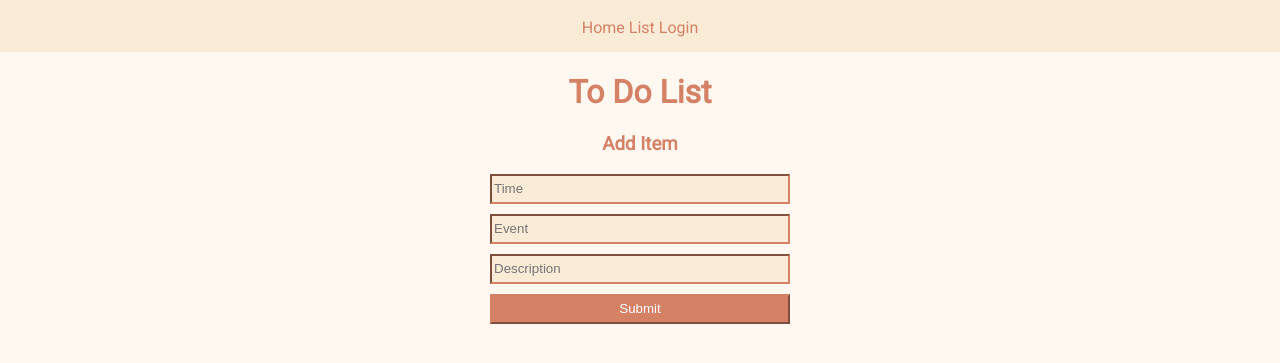
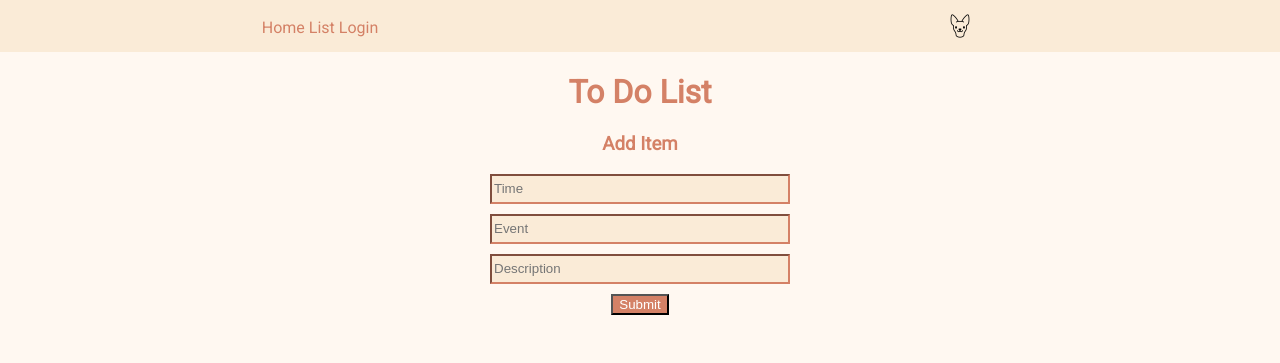
Before and after one commit to matialvf/matialvf, a Flask app: page / in a window 1280 px wide. Shown: the top 363 px of the page. Run offline with Flask 2, Linux system fonts and the light colour scheme.

Commit message:
login.html now works. Added logo

```diff
--- a/application/static/css/style.css
+++ b/application/static/css/style.css
@@ -12,7 +12,7 @@ body{
 
 }*/
 .active{
-  color: #D48166;
+color: #D48166;
 }
 a{
   text-decoration: none;
@@ -33,11 +33,19 @@ th, td {
 nav {
   height: 50px;
   padding-top: 2px;
+/*  background-color: #D48166;*/
   background-color: #faebd7;
+  display: grid;
+  grid-template-columns: 1fr auto 1fr;
+  grid-column: 2;
 }
 
 .row {
   margin-bottom: 10px;
+  height: 30px;
+  width: 300px;
+  background-color: #faebd7;
+  border-color: #D48166;
 }
 
 header nav div ul{
@@ -56,12 +64,12 @@ ul a{
 
 }
 
-input{
+/*input{
     height: 30px;
     width: 300px;
     background-color: #faebd7;
     border-color: #D48166;
-}
+}*/
 
 .submit {
   background-color: #D48166;
@@ -99,3 +107,18 @@ table.center {
   color:  #D48166;
   font-size: 15px;
 }
+
+.coco{
+  font-size: 12px;
+}
+
+#submit:hover{
+  background-color: #faebd7;
+  color: #D48166;
+}
+
+#logo{
+  grid-column: 3;
+  justify-content: center;
+  padding-top: 8px;
+}
--- a/application/templates/base.html
+++ b/application/templates/base.html
@@ -15,6 +15,7 @@
           <a class="active" href="/list">List</a>
           <a class="active" href="/login">Login</a>
          </ul>
+         <a href="/" id="logo"><img src="static/images/chihuahua.png" alt="chihuahua" style="width:2em; height:2em;"></a>
         </nav>
       </div>
     </header>
--- a/application/templates/login.html
+++ b/application/templates/login.html
@@ -13,9 +13,9 @@
 		</p>
 		<p>
 			{{ form.password.label }}<br>
-			{{ form.password.(size=32) }}
+			{{ form.password(size=32) }}
 		</p>
-		<p>{{ form.remember_me() }} {{ form.remember_me.label }}</p>
+		<p class="coco">{{ form.remember_me() }} {{ form.remember_me.label }}</p>
 		<p>{{ form.submit() }}</p>
 
 	</form>
```
Also changed, not shown: application/app.db, application/static/images/chihuahua.png (added), 2 other files.
